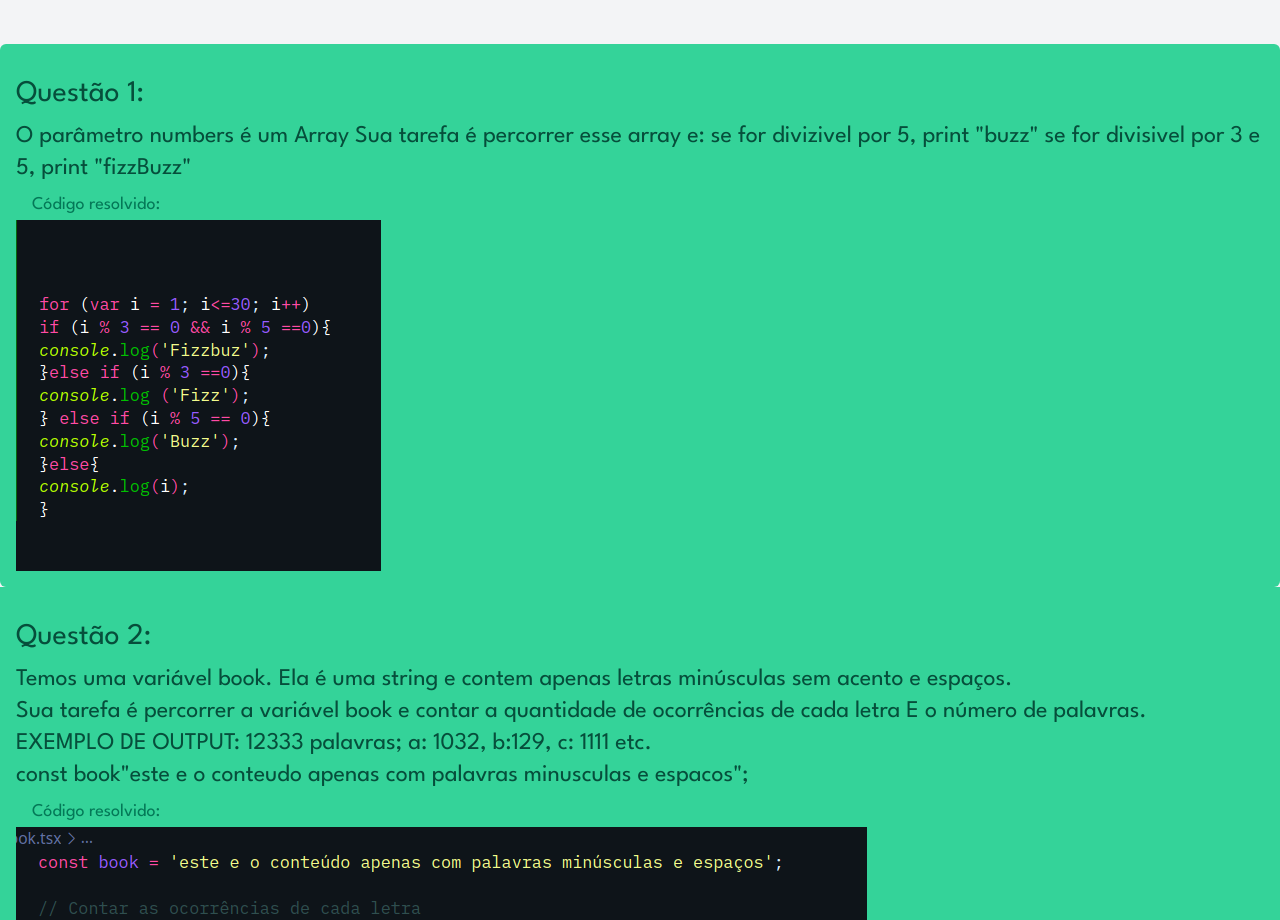
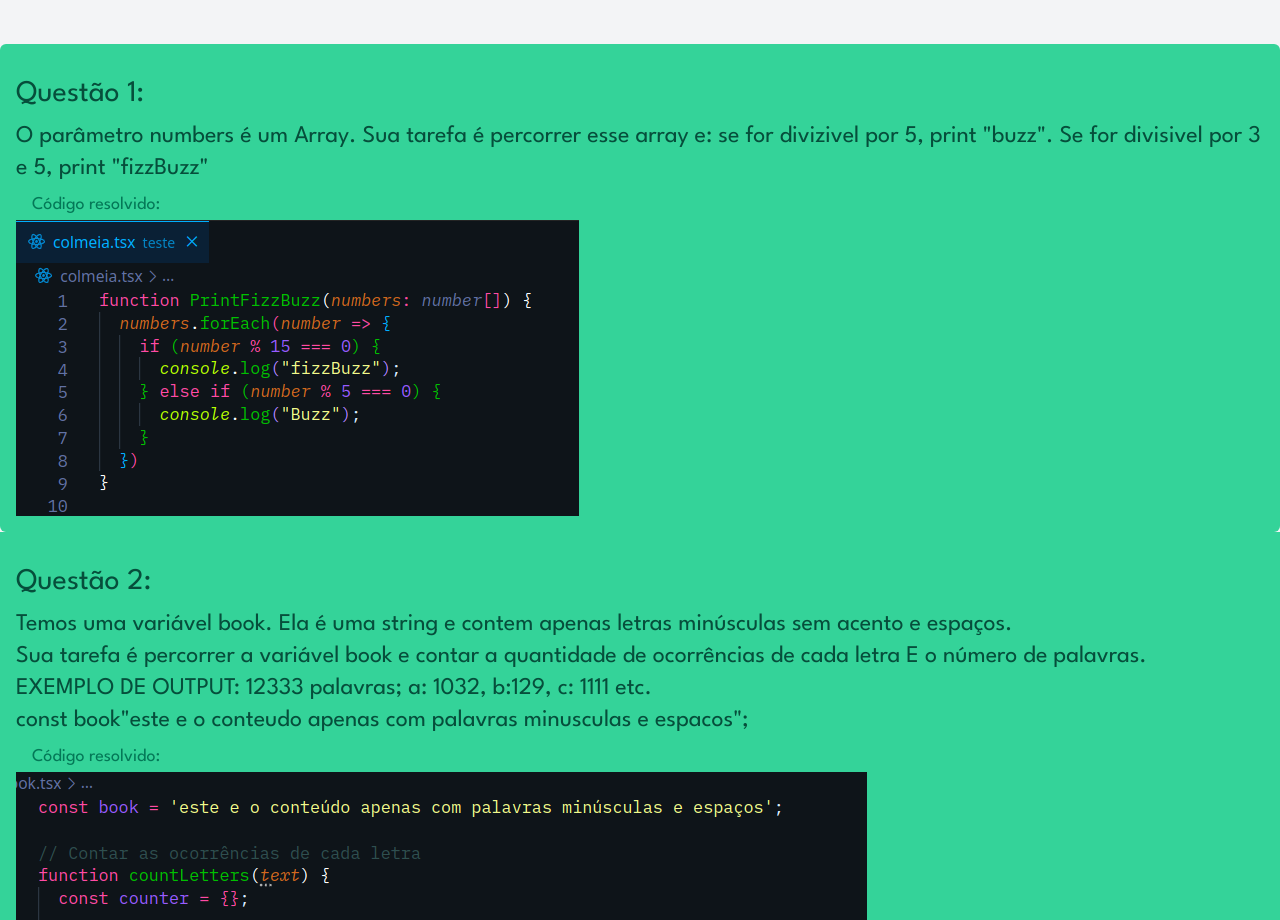
Before and after one commit to tricia-sz/colmeia, a Next.js app: page / in a window 1280 px wide. Shown: the part 1200-2120 px from the top of the page. Built offline with nearby package versions, Linux system fonts and the light colour scheme.

Commit message:
Correct question 1

```diff
--- a/src/app/page.tsx
+++ b/src/app/page.tsx
@@ -50,9 +50,8 @@ export default function Home() {
       <div className="">
         <p className="text-emerald-900 text-3xl items-center flex  mb-2 mt-4">Questão 1:</p>
         <p className="text-emerald-900 text-2xl font">
-         O parâmetro numbers é um Array Sua tarefa é percorrer esse array e:
-         se for divizivel por 5, print "buzz"
-         se for divisivel por 3 e 5, print "fizzBuzz"
+          O parâmetro numbers é um Array. Sua tarefa é percorrer esse array e:
+          se for divizivel por 5, print "buzz". Se for divisivel por 3 e 5, print "fizzBuzz"
         </p>
         <span className="text-emerald-700 pl-4 text-lg">
           Código resolvido:
```
Also changed, not shown: public/fizzbuuz.png.
